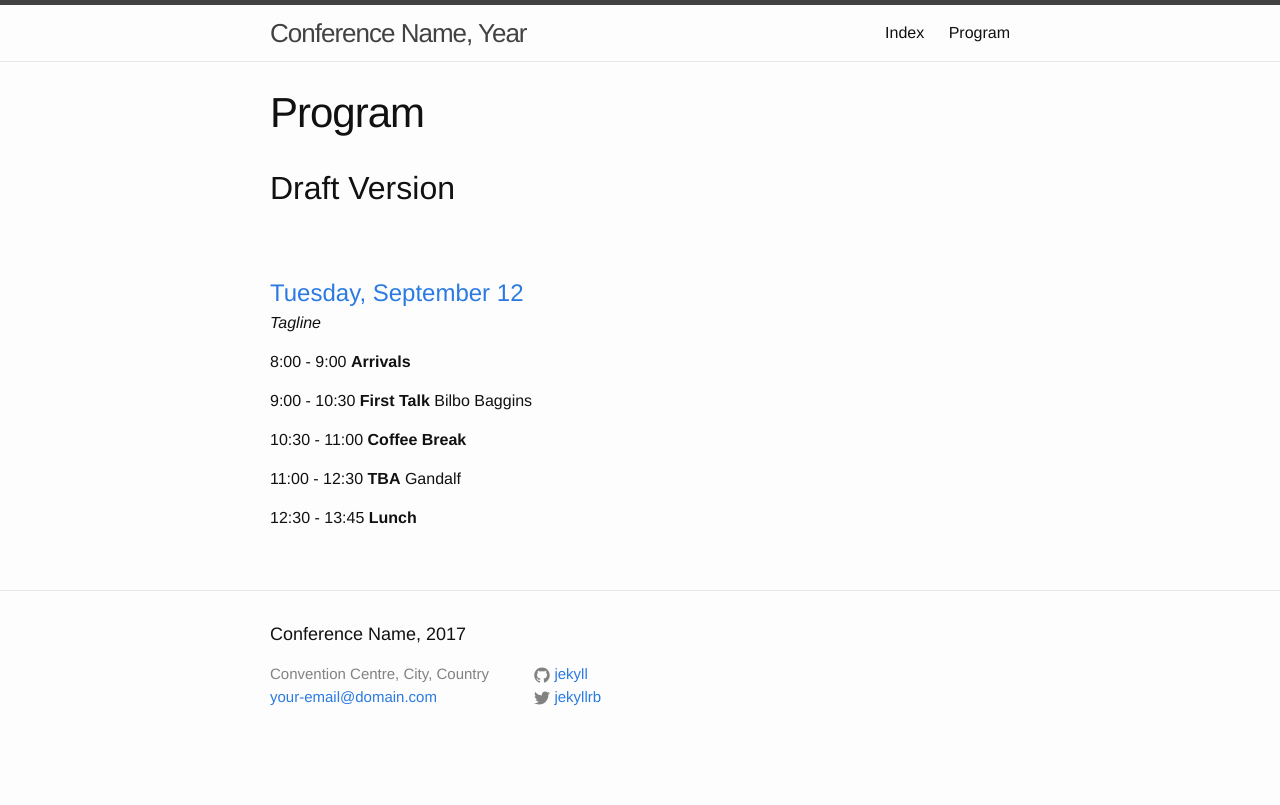
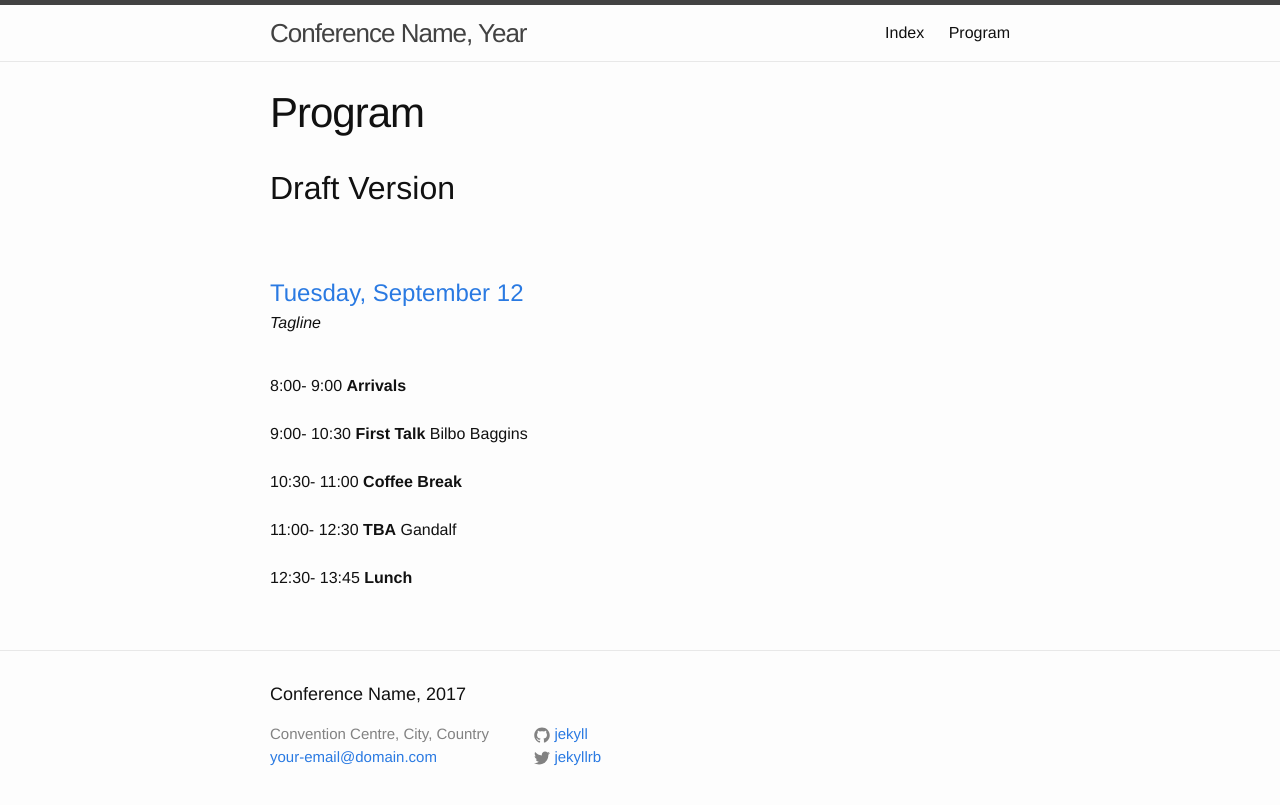
Before and after one commit to gpschool/gpss20, a Jekyll site: the page built from program.html, in a window 1280 px wide. Shown: the top 805 px of the page. Built offline with Jekyll 4.4.1, drawn with Linux system fonts in a browser that asks for light colours.

Commit message:
Put generic talk slot in.

```diff
--- /dev/null
+++ b/_includes/talk.html
@@ -0,0 +1,3 @@
+<br>{{ talk.start }}{% if talk.end %}- {{ talk.end }}{% endif %} <b>{% if talk.abstract and page.show_abstracts%}<a class='talk' href='#{{talk.speaker}}'>{{ talk.title }}</a>{% else %}{{talk.title}}{% endif %}</b> {{ talk.speaker }}{% if talk.slides %} [<a href="{{ site.url }}{{ site.baseurl }}/slides/{{ talk.slides }}">slides</a>]{% endif %}</br>
+{% if talk.youtube %} <iframe width="{{ site.youtube.width }}" height="{{ site.youtube.height }}" src="https://www.youtube.com/embed/{{ talk.youtube }}" frameborder="0" allowfullscreen></iframe>
+{% endif %}
--- a/_layouts/program.html
+++ b/_layouts/program.html
@@ -27,7 +27,7 @@
   <p><a class="post-link" href="{{ post.url | prepend: site.baseurl }}">{{ post.date | date: "%A, %B %-d" }}</a>  <i>{{ post.tagline }}</i> </p>
 
   {% for talk in post.talks %}
-  <p>{{ talk.start }} {% if talk.end %}- {{ talk.end }}{% endif %} <b>{{ talk.title }}</b> {{ talk.speaker }} </p>
+  {% include talk.html %}
   {% endfor %}
   {% endif %}
   {% endfor %}
--- a/_layouts/session.html
+++ b/_layouts/session.html
@@ -33,7 +33,7 @@
     {% endif %}
 
     {% for talk in page.talks %}
-    <br>{{ talk.start }} {% if talk.end %}- {{ talk.end }}{% endif %}  <b>{% if talk.abstract and page.show_abstracts%}<a class='talk' href='#{{talk.speaker}}'>{{ talk.title }}</a>{% else %}{{talk.title}}{% endif %}</b> {{ talk.speaker }}</br>
+    {% include talk.html %}
     {% endfor %}
 
 
```
Also changed, not shown: _layouts/workshop.html (+3 -5 lines).
